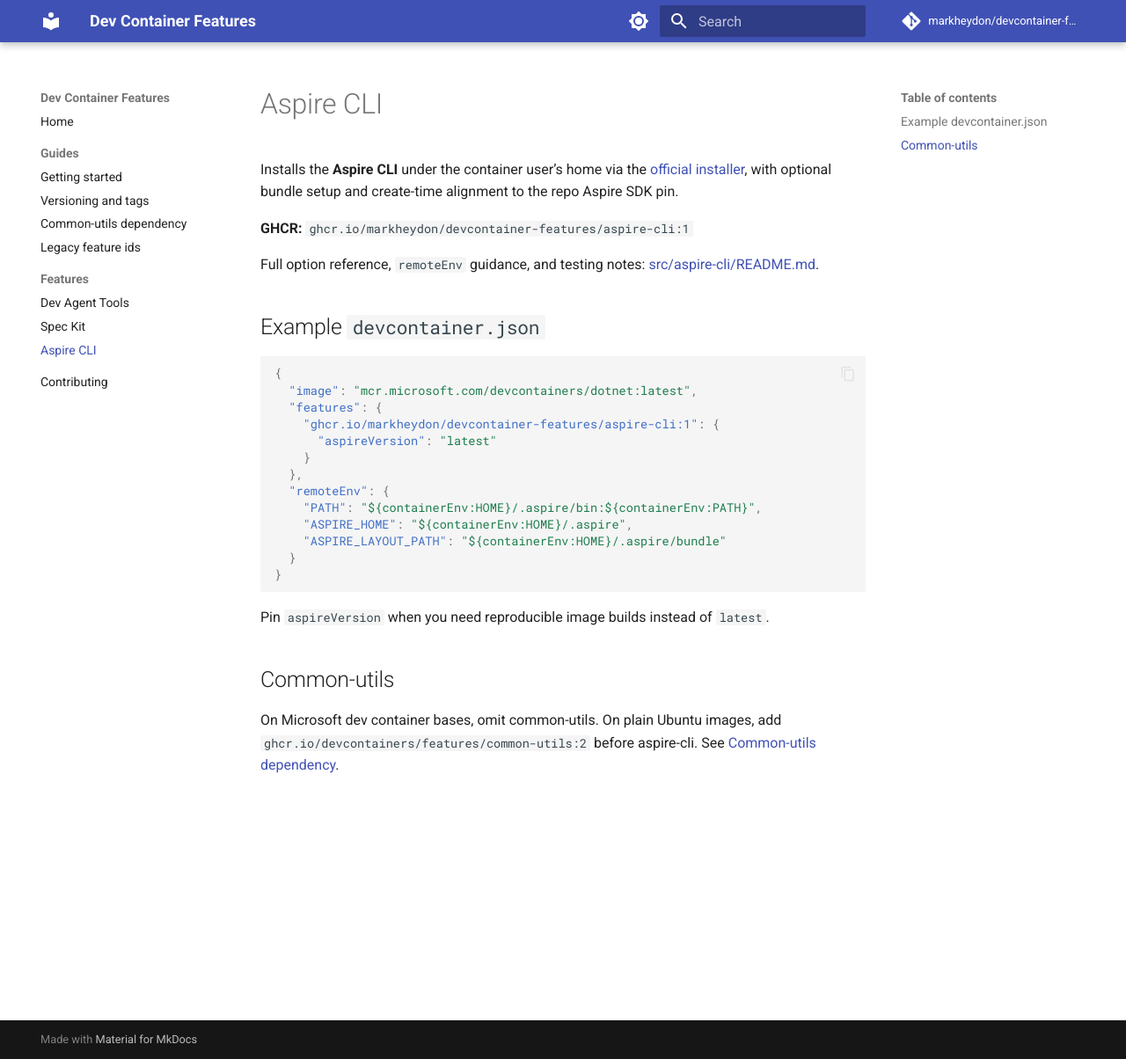
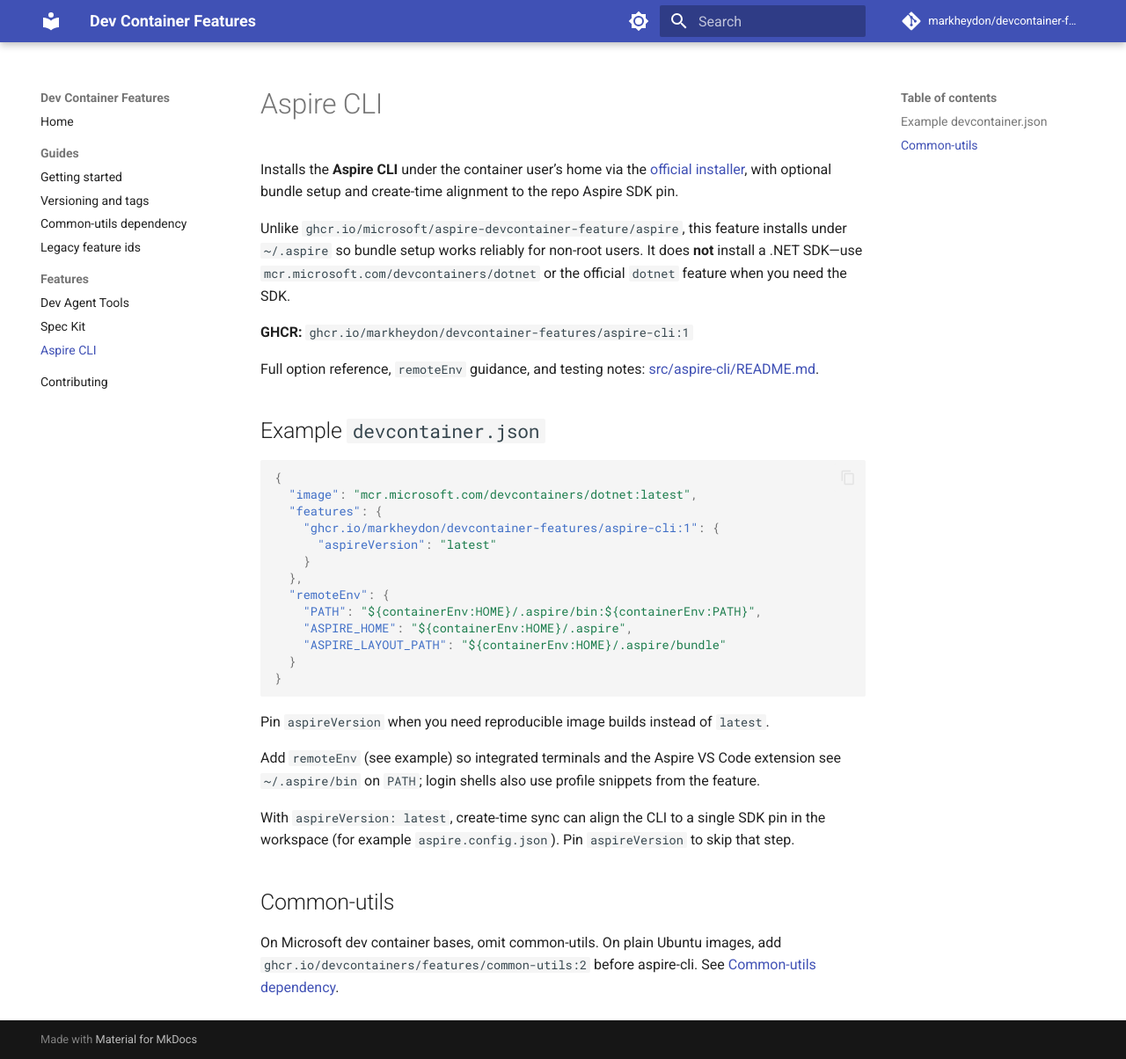
Before and after one commit to markheydon/devcontainer-features, an MkDocs documentation site: the page built from docs/features/aspire-cli.md, in a window 1280 px wide and 1204 px high. Shown: the whole window at 88% size. Built offline with MkDocs 1.6.1 and Material for MkDocs 9.7.7, drawn with Linux system fonts in a browser that asks for light colours; comment, search, counter and statistics services are not loaded.

Commit message:
Doc updates

```diff
--- a/docs/features/aspire-cli.md
+++ b/docs/features/aspire-cli.md
@@ -1,6 +1,8 @@
 # Aspire CLI
 
 Installs the **Aspire CLI** under the container user’s home via the [official installer](https://aspire.dev/install.sh), with optional bundle setup and create-time alignment to the repo Aspire SDK pin.
+
+Unlike `ghcr.io/microsoft/aspire-devcontainer-feature/aspire`, this feature installs under `~/.aspire` so bundle setup works reliably for non-root users. It does **not** install a .NET SDK—use `mcr.microsoft.com/devcontainers/dotnet` or the official `dotnet` feature when you need the SDK.
 
 **GHCR:** `ghcr.io/markheydon/devcontainer-features/aspire-cli:1`
 
@@ -26,6 +28,10 @@ Full option reference, `remoteEnv` guidance, and testing notes: [src/aspire-cli/
 
 Pin `aspireVersion` when you need reproducible image builds instead of `latest`.
 
+Add `remoteEnv` (see example) so integrated terminals and the Aspire VS Code extension see `~/.aspire/bin` on `PATH`; login shells also use profile snippets from the feature.
+
+With `aspireVersion: latest`, create-time sync can align the CLI to a single SDK pin in the workspace (for example `aspire.config.json`). Pin `aspireVersion` to skip that step.
+
 ## Common-utils
 
 On Microsoft dev container bases, omit common-utils. On plain Ubuntu images, add `ghcr.io/devcontainers/features/common-utils:2` before aspire-cli. See [Common-utils dependency](../guides/common-utils.md).
```
Also changed, not shown: AGENTS.md (+1 -0 lines), CONTRIBUTING.md (+1 -1 lines), README.md (+1 -1 lines), docs/guides/common-utils.md (+1 -1 lines).
